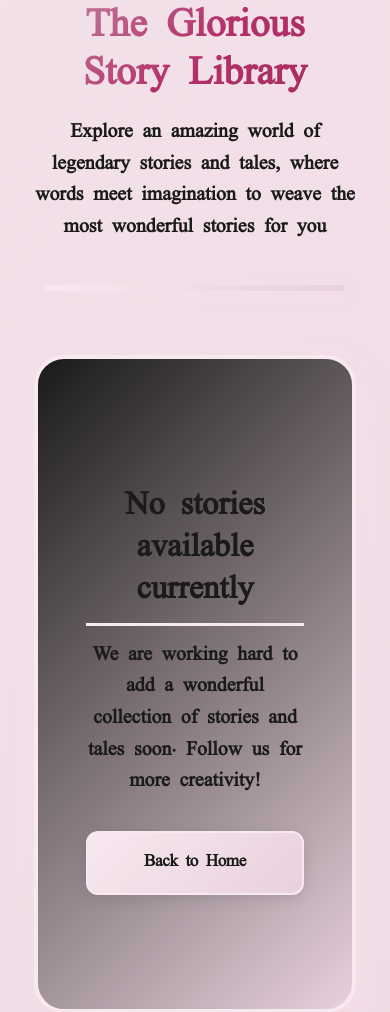
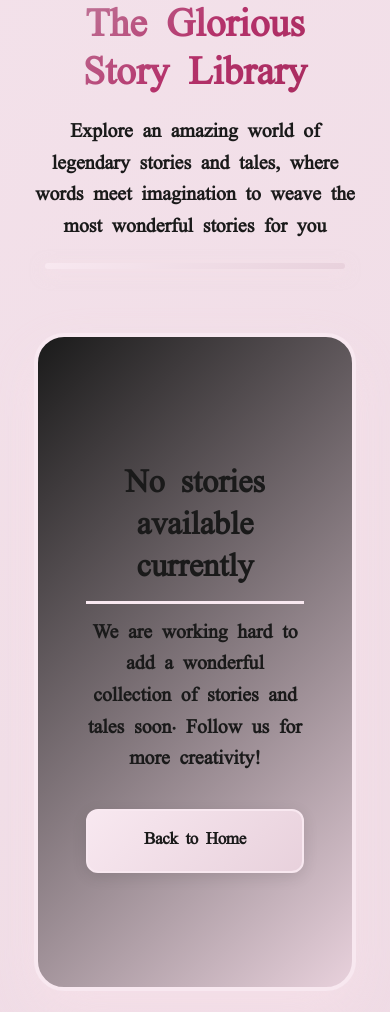
Before and after one commit to fixXxal/vaahakainn, a Django app: page /stories/ in a window 390 px wide. Shown: the part 182-1194 px from the top of the page. Run offline with Django 5.2, Linux system fonts and the light colour scheme; data that the repository does not hold is empty.

Commit message:
Refine category button spacing for tighter layout and improved mobile responsiveness

```diff
--- a/templates/story_list.html
+++ b/templates/story_list.html
@@ -11,12 +11,12 @@
         <p style="font-size: 1.5em; color: var(--text-primary); max-width: 800px; margin: 0 auto; line-height: 1.8; font-weight: 600;">
             Explore an amazing world of legendary stories and tales, where words meet imagination to weave the most wonderful stories for you
         </p>
-        <div style="width: 300px; height: 6px; background: var(--gradient-primary); margin: 2.5em auto; border-radius: 3px; box-shadow: 0 4px 15px rgba(252, 228, 236, 0.5);"></div>
+        <div style="width: 300px; height: 6px; background: var(--gradient-primary); margin: 1.5em auto; border-radius: 3px; box-shadow: 0 4px 15px rgba(252, 228, 236, 0.5);"></div>
     </div>
 
     <!-- Category Menu -->
     {% if categories %}
-    <div class="category-menu" style="text-align: center; margin-bottom: 3em;">
+    <div class="category-menu" style="text-align: center; margin-bottom: 2em;">
         <div class="category-toggle-btn" onclick="toggleCategoryMenu()" style="
             background: linear-gradient(135deg, #c287a3, #b4316a);
             color: white;
@@ -697,8 +697,13 @@ document.addEventListener('DOMContentLoaded', function() {
 
 /* Mobile Responsiveness */
 @media (max-width: 768px) {
+    /* Reduce header spacing on mobile */
+    .container > div:first-child div[style*="margin: 1.5em auto"] {
+        margin: 1rem auto !important;
+    }
+
     .category-menu {
-        margin-bottom: 2rem !important;
+        margin-bottom: 1.5rem !important;
     }
 
     .category-dropdown {
@@ -714,8 +719,13 @@ document.addEventListener('DOMContentLoaded', function() {
 }
 
 @media (max-width: 480px) {
+    /* Further reduce header spacing on small mobile */
+    .container > div:first-child div[style*="margin: 1.5em auto"] {
+        margin: 0.8rem auto !important;
+    }
+
     .category-menu {
-        margin-bottom: 1.5rem !important;
+        margin-bottom: 1rem !important;
     }
 
     .category-toggle-btn {
```
